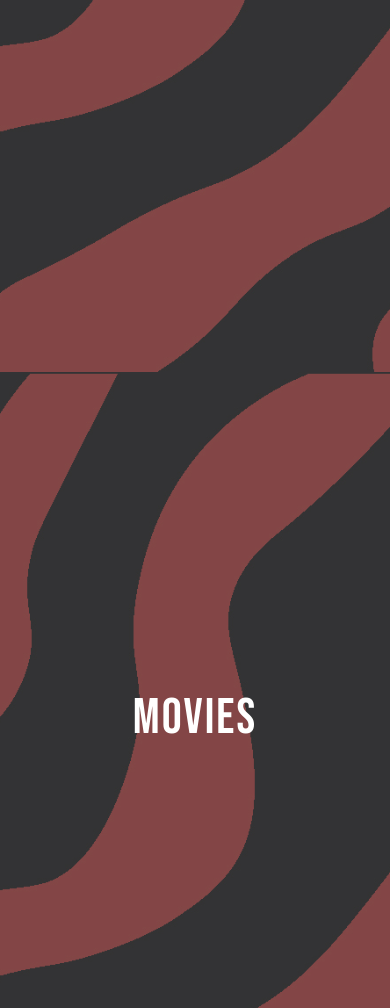
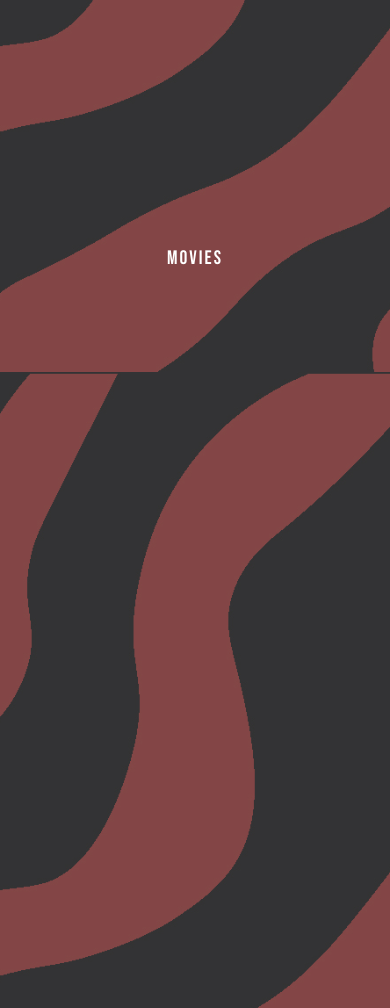
Before and after one commit to java-abhinav07/Recommendation_Engine, a Django app: page / in a window 390 px wide. Shown: the part 1316-2324 px from the top of the page. Run offline with Django 3.2, Linux system fonts and the light colour scheme; some libraries are stand-ins or nearby versions; some web fonts are replaced.

Commit message:
font size

```diff
--- a/mysite/static/index.css
+++ b/mysite/static/index.css
@@ -225,7 +225,14 @@ nav ul li a {
       margin: 15px;
 }
 
-
+@media (max-width: 800px){
+  body{
+    font-size: 3.3vw;
+  }
+  .headss{
+    font-size: 5vw;
+  }
+}
 
 .icon-bar {
 width: 22px;
```
